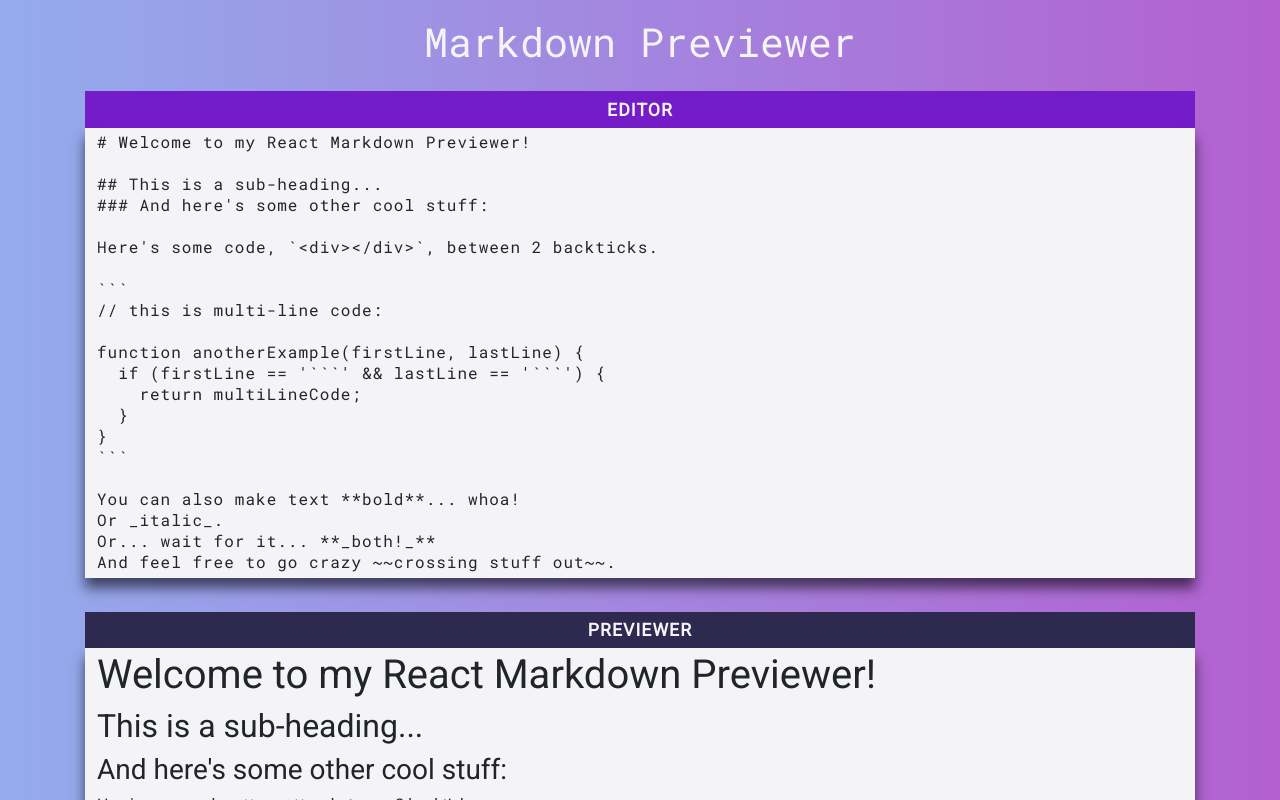
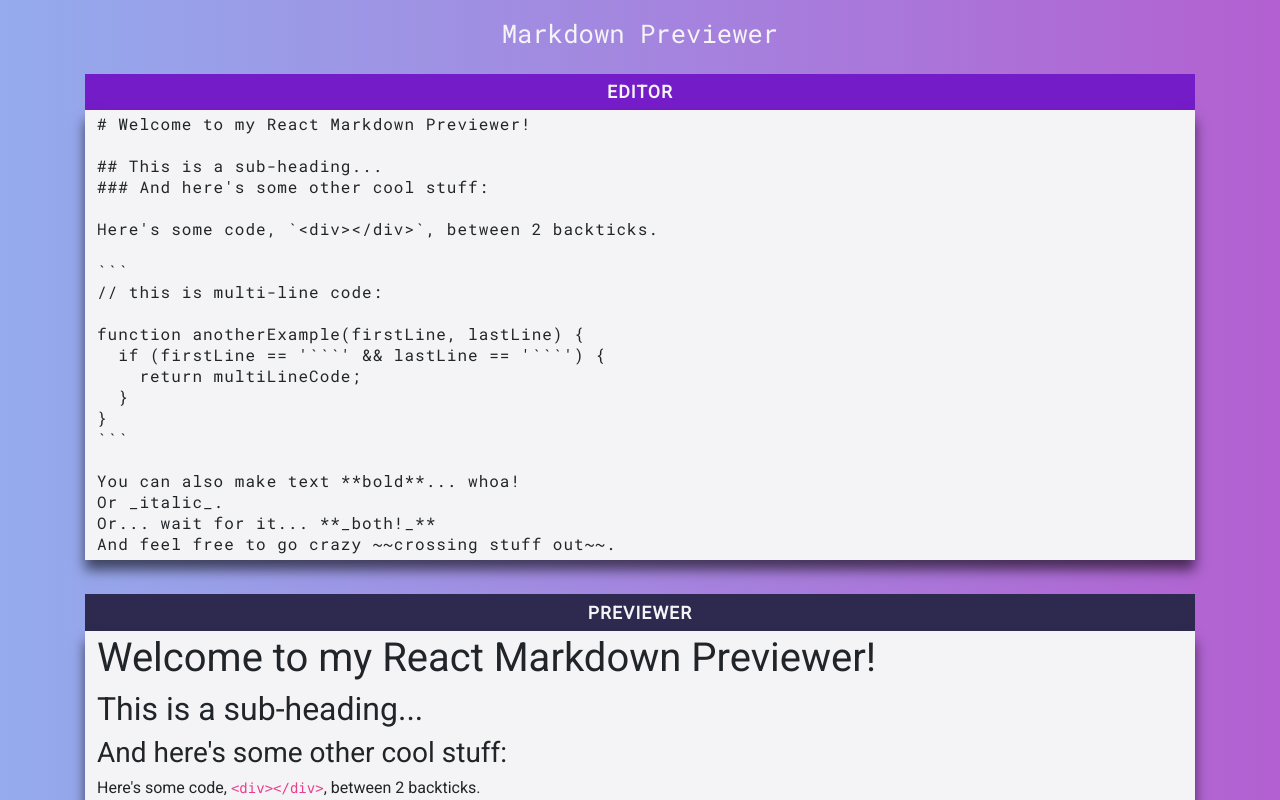
Before and after one commit to jodaz/markdown-previewer, a React (Create React App) app: page / in a window 1280 px wide. Shown: the top 800 px of the page. Built offline with nearby package versions, Linux system fonts and the light colour scheme; the HTML template or start-up script is replaced by a standard one.

Commit message:
Fix header font-size

```diff
--- a/src/App.css
+++ b/src/App.css
@@ -4,14 +4,15 @@
 }
 .header {
   font-family: "Roboto Mono", mono;
-  font-size: 1.73rem;
   padding-top: 1.1rem;
   padding-bottom: 1.1rem;
   width: 100%;
   text-align: center;
   color: var(--text);
 }
-
+  .header .text-center {
+    font-size: 1.45rem;
+  }
 .editor,
 .previewer {
   margin-bottom: 30px;
@@ -81,7 +82,7 @@
 }
 
 @media (min-width: 1200px) {
-  .header {
+  .header .text-center {
     font-size: 1.6rem;
   }
   .previewer {
```
